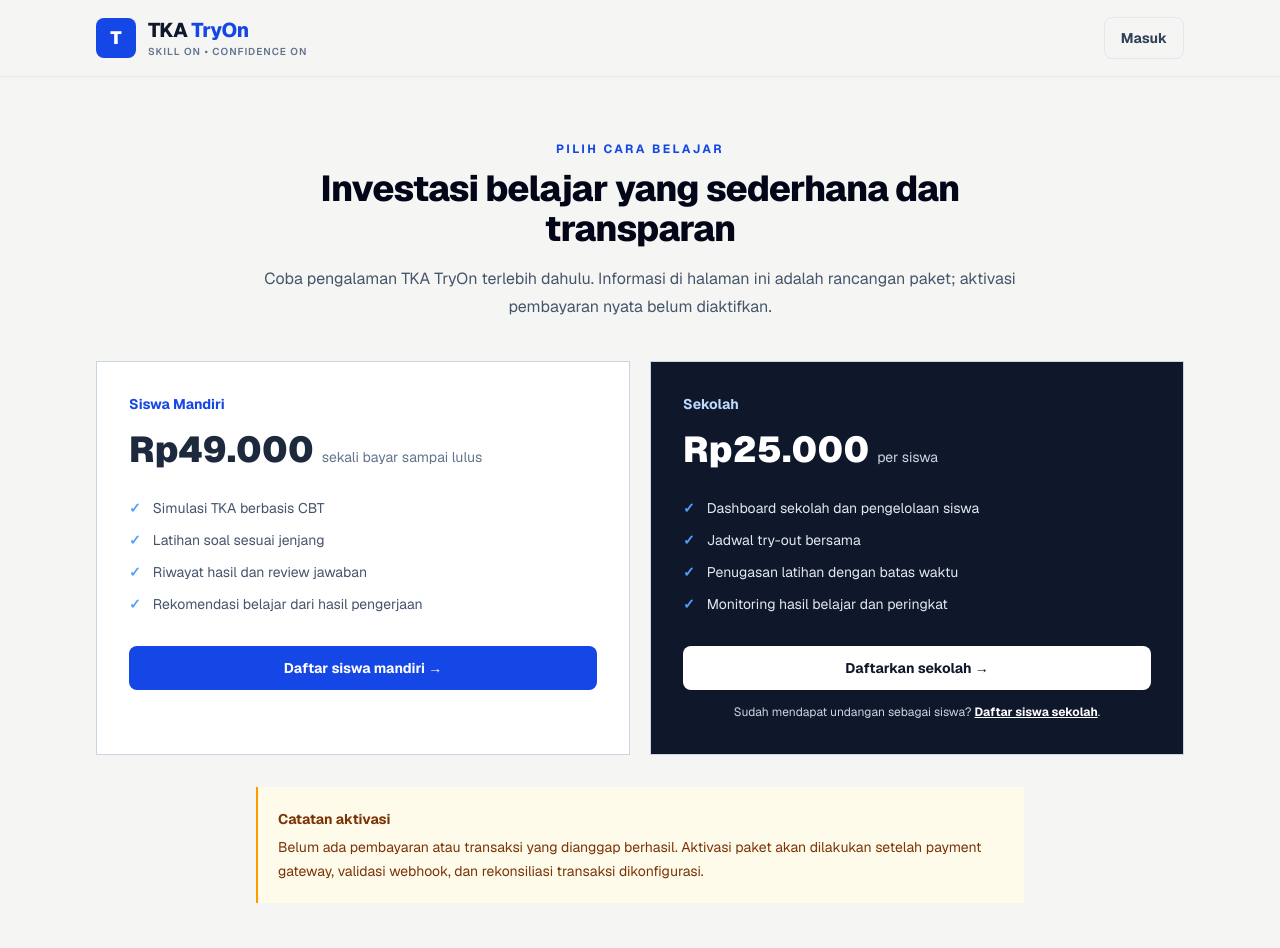
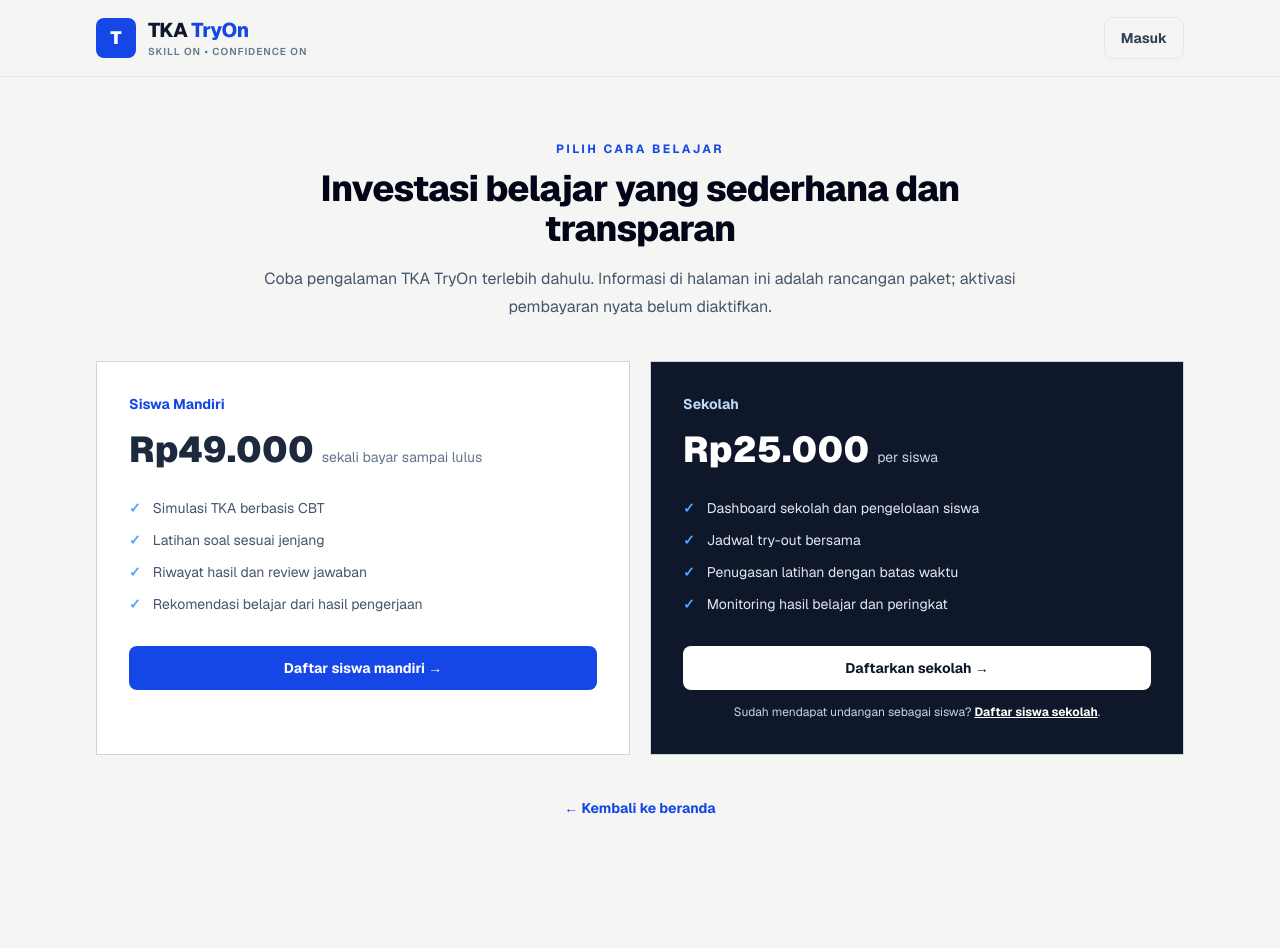
Before and after one commit to JohanDigitalLab/TKA_TryOn, a Next.js app: page /subscription in a window 1280 px wide. Shown: the top 948 px of the page. After the commit the page ends 885 px from the top, so only its background shows below. Built offline with nearby package versions, Linux system fonts and the light colour scheme.

Commit message:
fix: remove redundant subscription and registration notices

```diff
--- a/src/app/register/page.js
+++ b/src/app/register/page.js
@@ -82,7 +82,7 @@ function Register({ context }) {
         <h1 className="text-3xl font-black">{context.method ? school ? "Daftar siswa sekolah" : "Daftar siswa mandiri" : "Daftar akun siswa"}</h1>
         <p>{school ? "Gunakan undangan dari admin sekolah untuk bergabung. Pendaftaran akun tidak langsung mengaktifkan keanggotaan sekolah." : "Belajar secara mandiri tanpa perlu bergabung ke sekolah."} Untuk guru atau staf sekolah, <Link href="/school/register" className="font-bold text-blue-800 underline">daftar akun staf / sekolah di sini</Link>.</p>
         {context.method ? (
-          <section aria-label="Pilihan pendaftaran" className="rounded-lg border border-blue-200 bg-blue-50 p-4 text-sm text-blue-950">
+          school && <section aria-label="Pilihan pendaftaran" className="rounded-lg border border-blue-200 bg-blue-50 p-4 text-sm text-blue-950">
             <p>Jenis pendaftaran: <strong>{school ? "Siswa undangan sekolah" : "Siswa mandiri"}</strong></p>
             <p className="mt-1">Pilihan dari halaman sebelumnya sudah diterapkan.</p>
           </section>
--- a/src/app/subscription/page.js
+++ b/src/app/subscription/page.js
@@ -71,11 +71,6 @@ export default function SubscriptionPage() {
           ))}
         </section>
 
-        <section className="mx-auto mt-8 max-w-3xl border-l-2 border-amber-500 bg-amber-50 p-5 text-sm leading-6 text-amber-900">
-          <p className="font-bold">Catatan aktivasi</p>
-          <p className="mt-1">Belum ada pembayaran atau transaksi yang dianggap berhasil. Aktivasi paket akan dilakukan setelah payment gateway, validasi webhook, dan rekonsiliasi transaksi dikonfigurasi.</p>
-        </section>
-
         <div className="mt-10 text-center"><Link href="/" className="text-sm font-bold text-blue-700 hover:text-blue-900">← Kembali ke beranda</Link></div>
       </div>
     </main>
```
Also changed, not shown: 1 other file (tests, documents, lock files or other folders).
